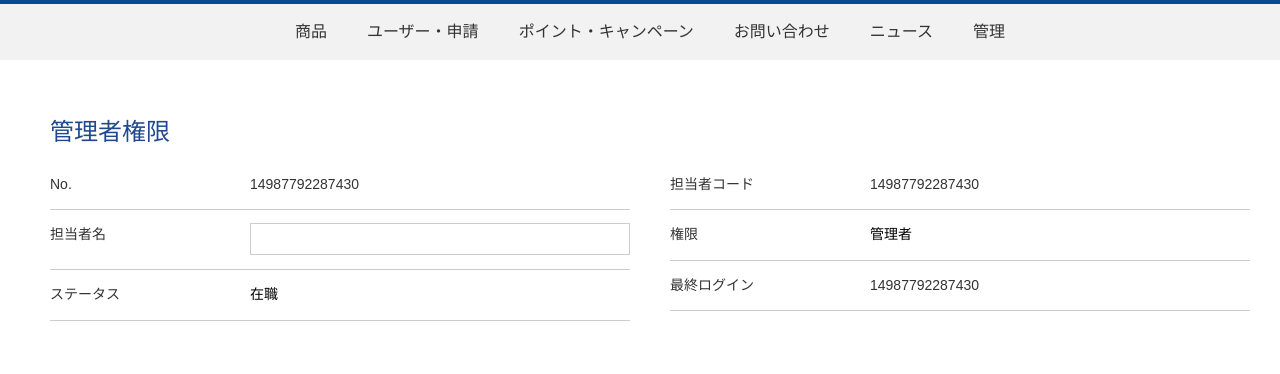
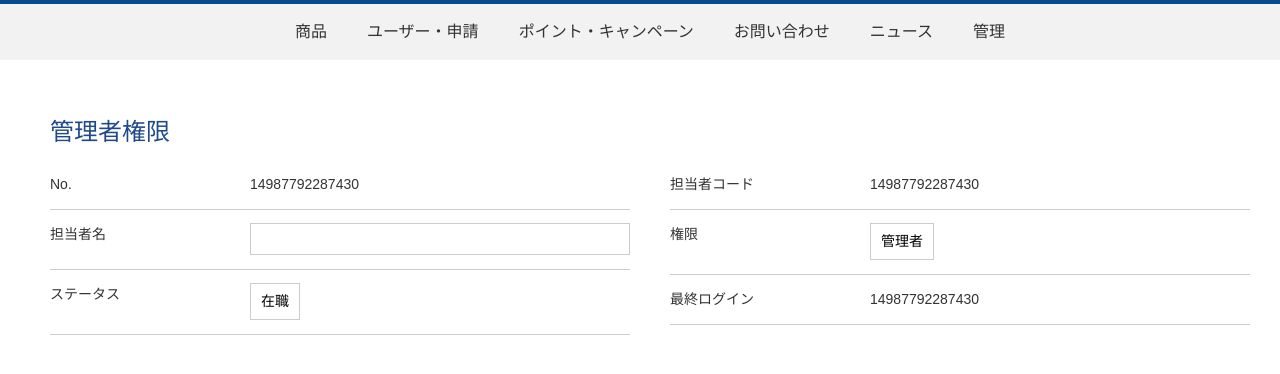
Before and after one commit to shiori-skmt/kosei_0607, a plain HTML site: page 22-2.html in a window 1280 px wide. Shown: the part 86-460 px from the top of the page. Drawn offline with nearby package versions, Linux system fonts and the light colour scheme; files that its build step writes are made by us from their sources.

Commit message:
22-2.html修正、他パーツ類、scss修正

```diff
--- a/22-2.html
+++ b/22-2.html
@@ -39,8 +39,8 @@
                             <section class="modDList01__item__inner">
                                 <h3 class="title">ステータス</h3>
                                 <div class="body">
-                                    <span class="select">
-                                        <select>
+                                    <span class="modFormSelect">
+                                        <select class="modFormSelect__l">
                                             <option value="在職">在職</option>
                                         </select>
                                     </span>
@@ -61,8 +61,8 @@
                             <section class="modDList01__item__inner">
                                 <h3 class="title">権限</h3>
                                 <div class="body">
-                                    <span class="select">
-                                        <select>
+                                    <span class="modFormSelect">
+                                        <select class="modFormSelect__l">
                                             <option value="管理者">管理者</option>
                                         </select>
                                     </span>
--- a/assets/scss/_common/_components.scss
+++ b/assets/scss/_common/_components.scss
@@ -185,15 +185,6 @@
     background: url(#{$dir_img}common/icon_cal.svg) no-repeat 0 0;
     background-size: 100%;
   }
-  &Select{
-    display: inline-block;
-    vertical-align: middle;
-    width: 10px;
-    height: 6px;
-    margin: 0 0 0 5px;
-    background: url(#{$dir_img}common/icon_select.svg) no-repeat 0 0;
-    background-size: 100%;
-  }
   &Delete{
     display: inline-block;
     vertical-align: middle;
@@ -340,6 +331,26 @@
       border: 1px solid #ccc;
       background: #fff;
       font-size: 14px;
+      position: relative;
+      z-index: 1;
+      &::after {
+        position: absolute;
+        content: '';
+        width: 7px;
+        height: 7px;
+        right: 10px;
+        top: 50%;
+        transform: translateY(-50%) rotate(45deg);
+        border-bottom: 2px solid #333;
+        border-right: 2px solid #333;
+        z-index: -1;
+      }
+      select{
+        padding-right: 16px;
+      }
+      &__l{
+        width: 180px;
+      }
     }
     &Calendar {
       display: inline-block;
@@ -523,6 +534,9 @@
         }
         .body {
           width: calc(100% - 200px);
+          .modFormInput{
+            width: 200px;
+          }
         }
       }
     }
```
Also changed, not shown: assets/img/common/icon_arrow_left.svg (added), assets/img/common/icon_delete.svg (added), assets/img/common/icon_setting.svg (added), assets/img/common/icon_tag.svg (added). Lines whose indentation alone changed are shown as unchanged.
